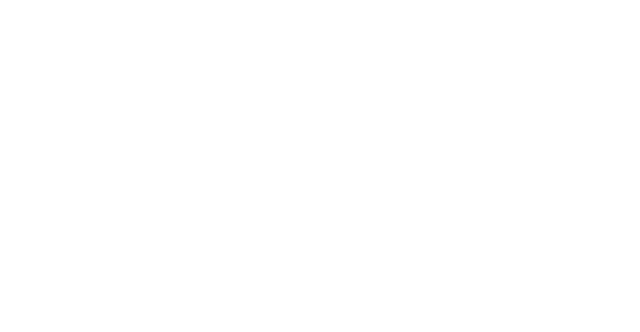
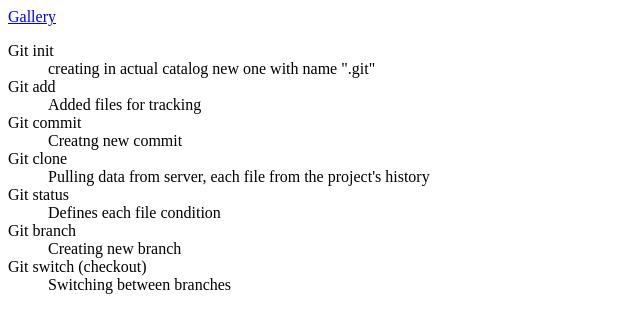
Before and after one commit to dovban-ds/Githib-Hillel, a plain HTML site: page index.html in a window 1280 px wide. Shown: the whole page, without its empty margins (0-640 px from the left). Drawn offline with Linux system fonts and the light colour scheme.

Commit message:
Added information
index.html - some information about git, simple navigation

gallery.html - some images, navigation

```diff
--- a/index.html
+++ b/index.html
@@ -6,5 +6,25 @@
     <meta name="viewport" content="width=device-width, initial-scale=1.0" />
     <title>Document</title>
   </head>
-  <body></body>
+  <nav>
+    <a href="gallery.html" target="_blank" title="Gallery">Gallery</a>
+  </nav>
+  <body>
+    <dl>
+      <dt>Git init</dt>
+      <dd>creating in actual catalog new one with name ".git"</dd>
+      <dt>Git add</dt>
+      <dd>Added files for tracking</dd>
+      <dt>Git commit</dt>
+      <dd>Creatng new commit</dd>
+      <dt>Git clone</dt>
+      <dd>Pulling data from server, each file from the project's history</dd>
+      <dt>Git status</dt>
+      <dd>Defines each file condition</dd>
+      <dt>Git branch</dt>
+      <dd>Creating new branch</dd>
+      <dt>Git switch (checkout)</dt>
+      <dd>Switching between branches</dd>
+    </dl>
+  </body>
 </html>
```
Also changed, not shown: gallery.html (+3 -0 lines).
